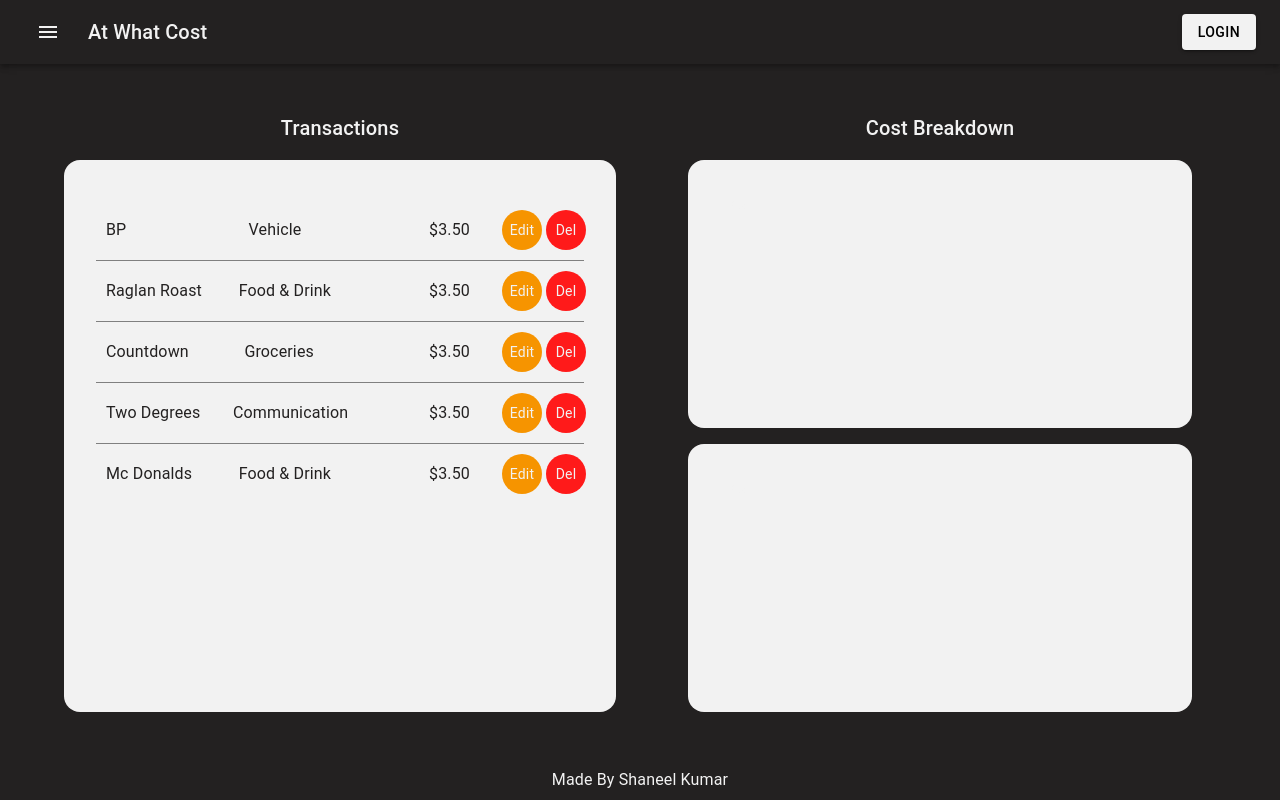
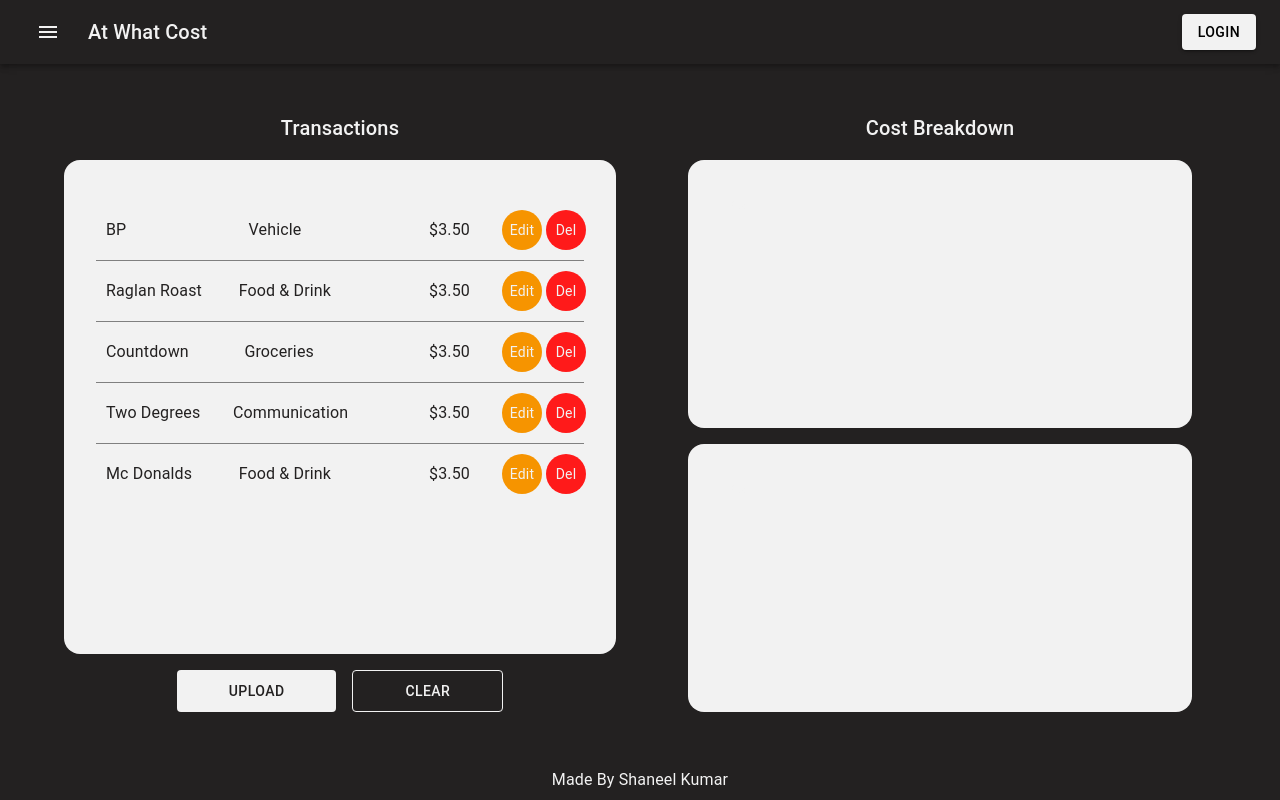
Before and after one commit to Vyonyx/at-what-cost-FE, a React (Vite) app: page / in a window 1280 px wide. Built offline with nearby package versions, Linux system fonts and the light colour scheme.

Commit message:
add file upload and clear buttons to bottom of transaction list

```diff
--- a/src/pages/Dashboard.tsx
+++ b/src/pages/Dashboard.tsx
@@ -1,12 +1,12 @@
-import { Box, Grid, List, Typography } from "@mui/material"
+import { Box, Button, Grid, List, Typography } from "@mui/material"
 import { Container } from "@mui/system"
 import TransactionListItem from "../components/TransactionListItem"
 
 function Dashboard() {
   return (
     <Grid container columnSpacing={6} sx={{height:'100%', paddingBottom:6, background:'primary.main'}}>
-      <Grid item xs={12} md={6} sx={{display:'flex', flexDirection:'column', alignItems:'center'}}>
-        <Typography variant="h6" mt={6} mb={2}>
+      <Grid item xs={12} md={6} sx={{display:'flex', flexDirection:'column', alignItems:'center', gap:'1rem'}}>
+        <Typography variant="h6" mt={6}>
           Transactions
         </Typography>
         <Box sx={sectionStyle}>
@@ -17,6 +17,52 @@ function Dashboard() {
             <TransactionListItem transaction="Two Degrees" category='Communication' />
             <TransactionListItem transaction="Mc Donalds" category='Food & Drink' />
           </List>
+        </Box>
+        <Box sx={{display:'flex', gap:'1rem'}}>
+          <Button
+            sx={{
+              padding: '0.5rem 3.25rem',
+              color:'background.default',
+              backgroundColor:'primary.main',
+              '&:hover': {
+                color: 'background.default',
+                backgroundColor: 'primary.main',
+              }
+            }}
+            onClick={() => {
+              const input = document.getElementById('csvUpload')
+              if (input) input.click()
+            }}
+          >
+            <input
+              id='csvUpload'
+              type='file'
+              accept='.csv'
+              style={{display:'none'}}
+            />
+            Upload
+          </Button>
+          <Button
+            disabled
+            sx={{
+              padding: '0.5rem 3.25rem',
+              color:'background.default',
+              backgroundColor:'primary.main',
+              '&:hover': {
+                color: 'background.default',
+                backgroundColor: 'primary.main',
+              },
+              '&:disabled': {
+                color: 'primary.main',
+                backgroundColor: 'background.default',
+                borderWidth: '1px',
+                borderStyle: 'solid',
+                borderColor: 'primary.main'
+              }
+            }}
+          >
+            Clear
+          </Button>
         </Box>
       </Grid>
       <Grid item xs={12} md={6} sx={{display:'flex', flexDirection:'column', alignItems:'center'}}>
@@ -54,7 +100,7 @@ const subSectionStyle = {
 
 const sectionStyle = {
   height: '100%',
-  maxHeight: '600px',
+  maxHeight: '800px',
   overflowY: 'scroll',
   width: '100%',
   borderRadius: '1rem',
```
